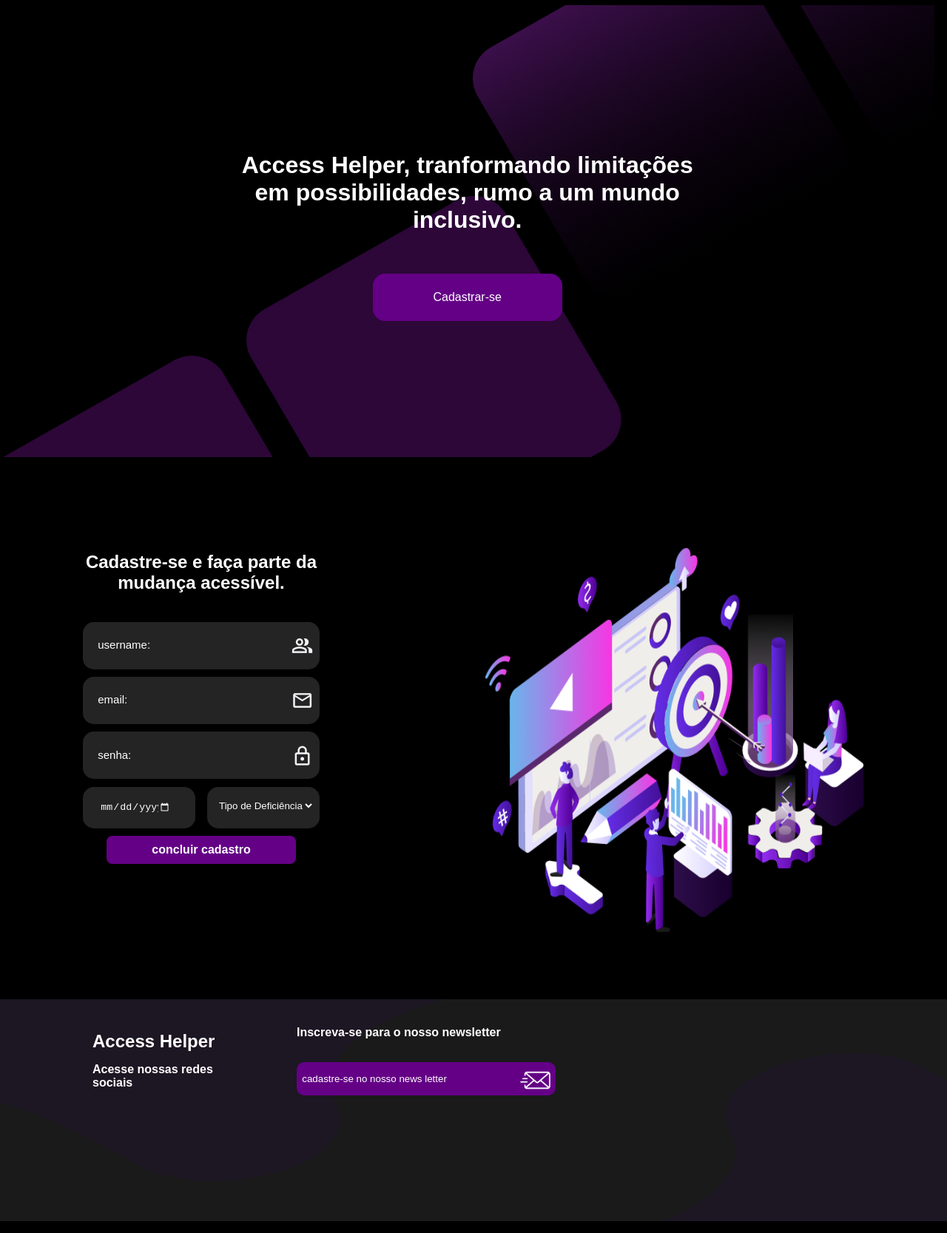
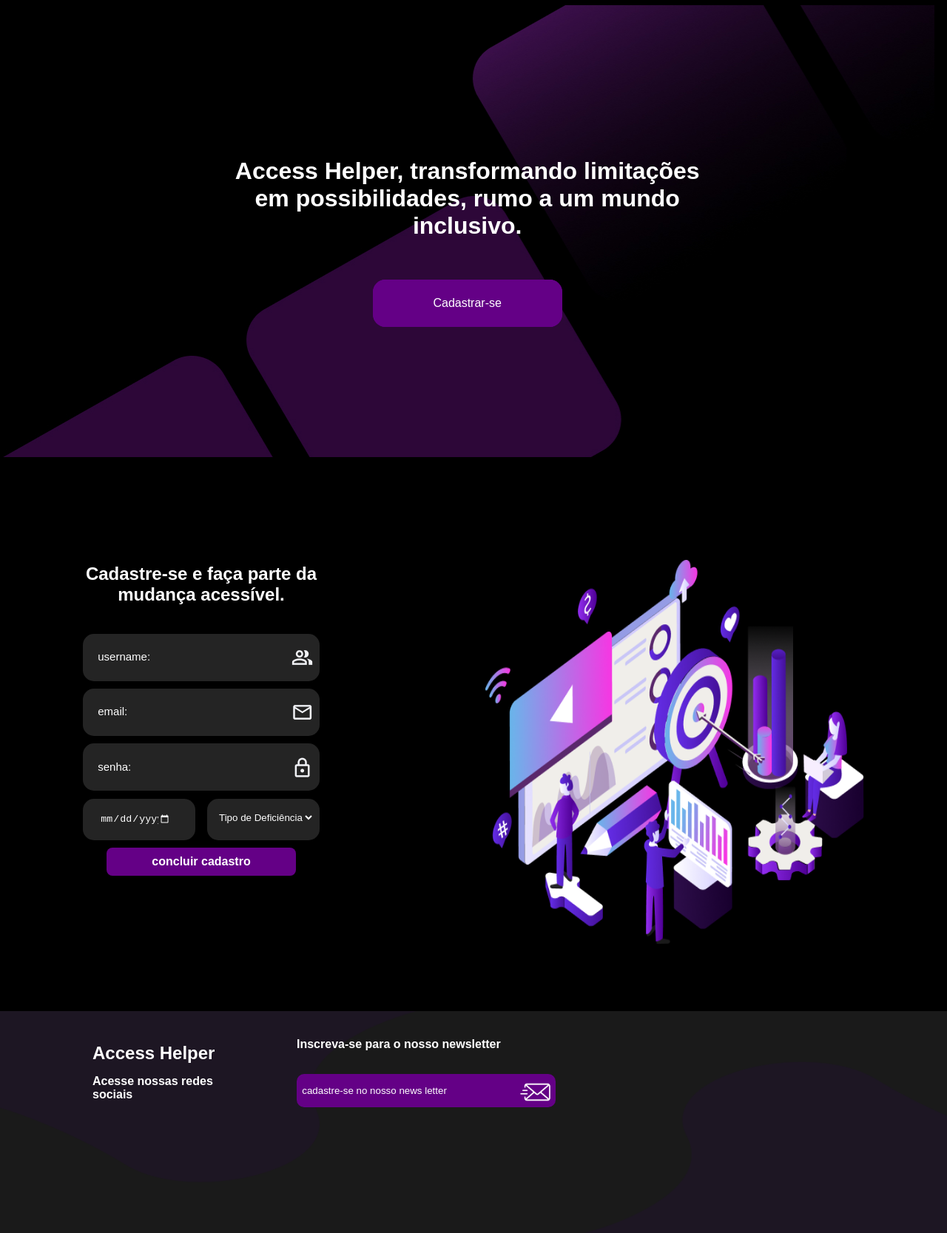
Before and after one commit to GeoRPOliveira/landingPageAccessHelper-, a plain HTML site: page index.html in a window 1280 px wide. Shown: the part 73-1740 px from the top of the page at 74% size. Drawn offline with Linux system fonts and the light colour scheme.

Commit message:
Primeira revisão

```diff
--- a/assents/style.css
+++ b/assents/style.css
@@ -32,7 +32,7 @@ body{
 /* Criando e estilizando a main */
 main{
     width: 98.7vw;
-    height: 98vh;
+    height: 50rem;
     background-image: url(../assents/imagens/fundo.jpg);
     background-repeat: no-repeat;
     display: flex;
@@ -254,7 +254,7 @@ form>div{
 
 footer{
     background-image: url(../assents/imagens/fundoFooter.png);
-    background-position: cover;
+    background-size: cover;
     background-repeat: no-repeat;
     height: 300px;
     color: white;
--- a/index.html
+++ b/index.html
@@ -18,7 +18,7 @@
     </header>
     <main id="main">
         <div class="frase">
-            <h1>Access Helper, tranformando limitações em
+            <h1>Access Helper, transformando limitações em
                 possibilidades, rumo a um mundo inclusivo.</h1>
         </div>
         <br>
@@ -75,6 +75,7 @@
                             <option id="esc">Auditiva</option>
                             <option id="esc">Visual</option>
                             <option id="esc">Múltipla</option>
+                            <option id="esc">Nenhuma</option>
                         </select>
                     </fieldset>
                 </div>
```
